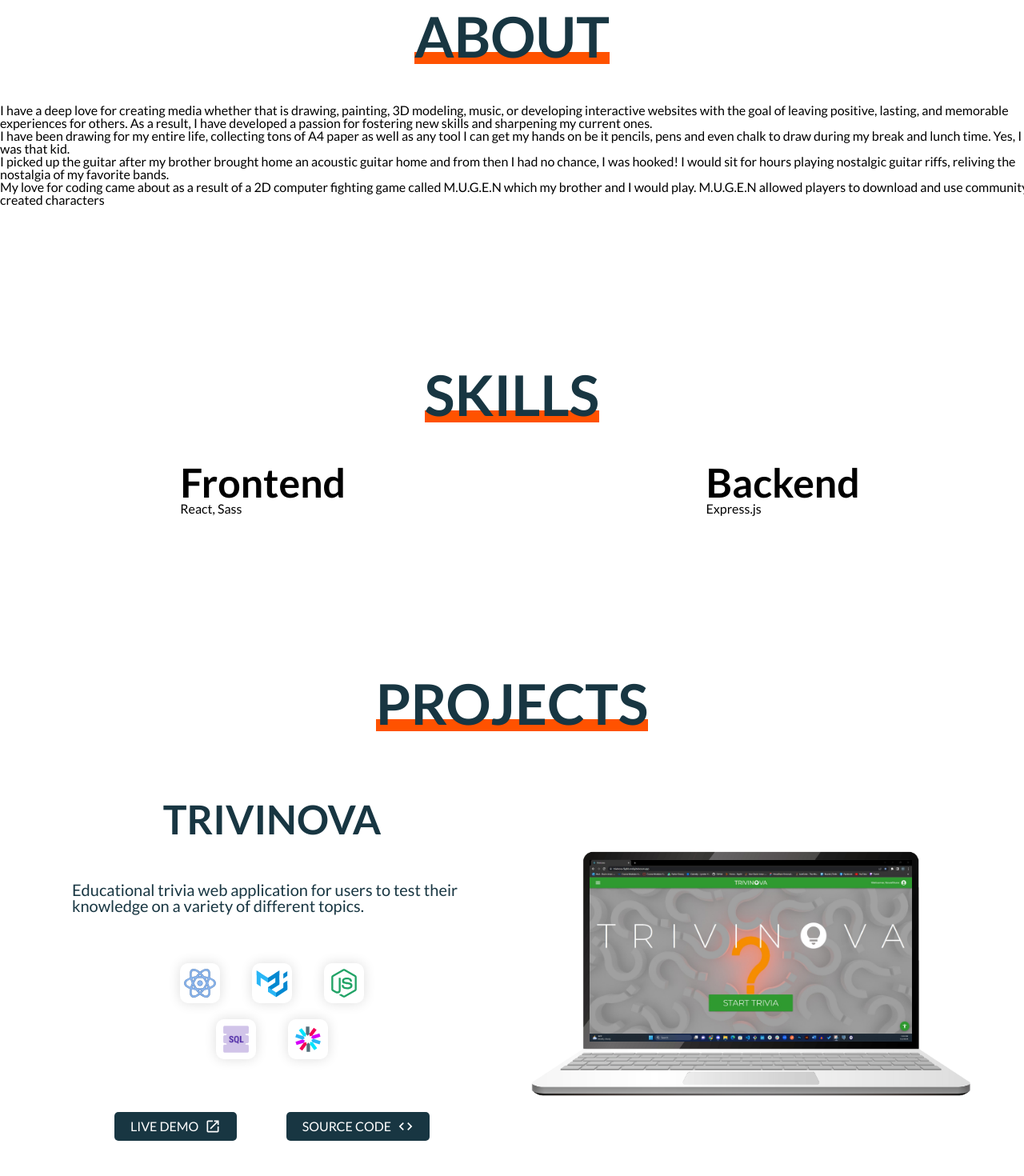
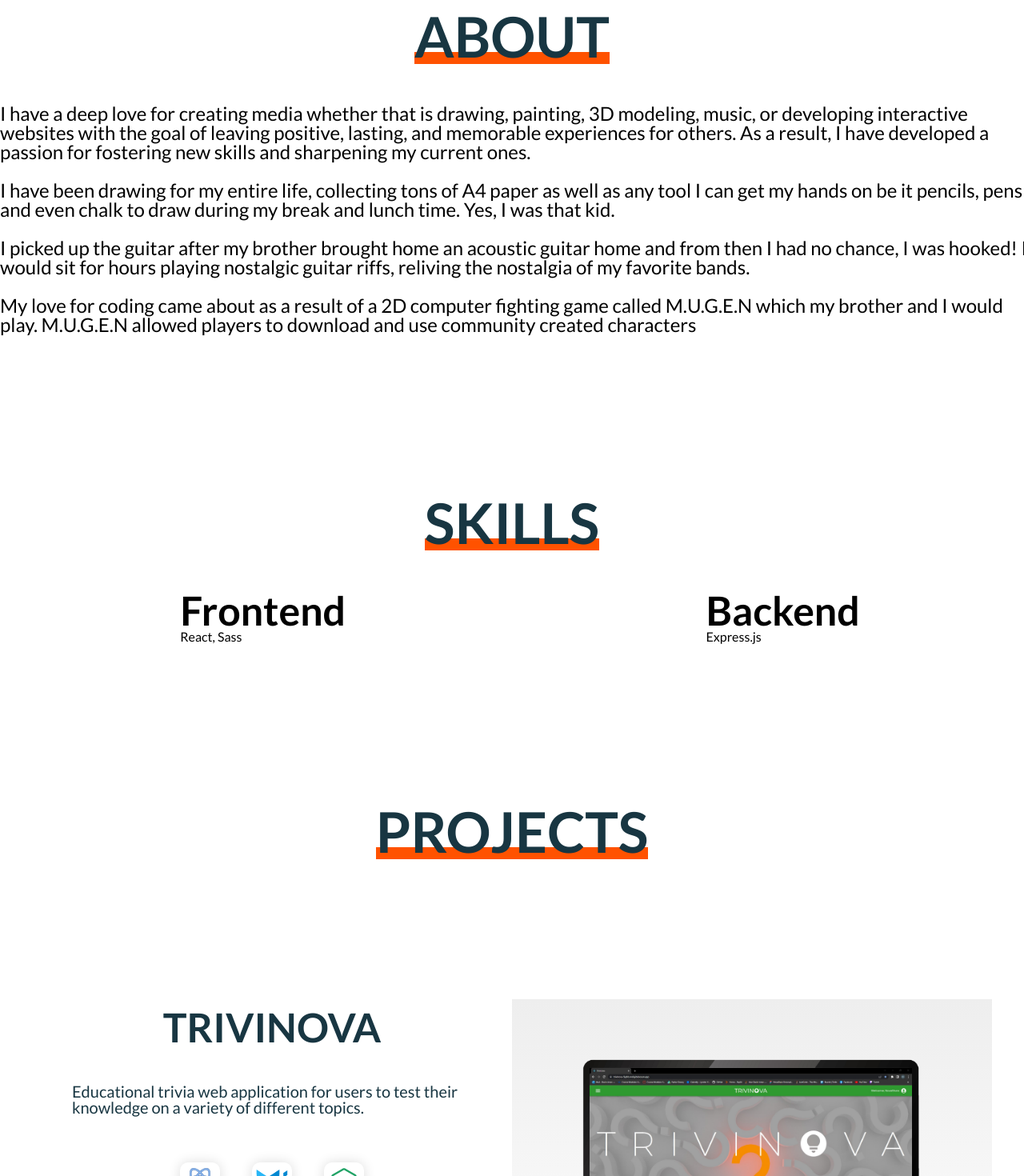
Before and after one commit to NovaSharx/Portfolio-Website, a React (Create React App) app: page /#/ in a window 1280 px wide. Shown: the part 940-2410 px from the top of the page at 80% size. Built offline with nearby package versions, Linux system fonts and the light colour scheme.

Commit message:
Added new hero intro. Added spacing and a bigger font to the about section. Tech stack icons now show their name when hovered.

```diff
--- a/src/components/Home/About.tsx
+++ b/src/components/Home/About.tsx
@@ -10,21 +10,21 @@ const About: FC = (): ReactElement => {
             <div className='main-section-content'>
 
                 <div id='about-container'>
-                    <p>
+                    <div>
                         I have a deep love for creating media whether that is drawing, painting, 3D modeling, music, or developing interactive websites with the goal of leaving positive, lasting, and memorable experiences for others. As a result, I have developed a passion for fostering new skills and sharpening my current ones.
-                    </p>
-
-                    <p>
+                    </div>
+                    <br />
+                    <div>
                         I have been drawing for my entire life, collecting tons of A4 paper as well as any tool I can get my hands on be it pencils, pens and even chalk to draw during my break and lunch time. Yes, I was that kid.
-                    </p>
-
-                    <p>
+                    </div>
+                    <br />
+                    <div>
                         I picked up the guitar after my brother brought home an acoustic guitar home and from then I had no chance, I was hooked! I would sit for hours playing nostalgic guitar riffs, reliving the nostalgia of my favorite bands.
-                    </p>
-
-                    <p>
+                    </div>
+                    <br />
+                    <div>
                         My love for coding came about as a result of a 2D computer fighting game called M.U.G.E.N which my brother and I would play. M.U.G.E.N allowed players to download and use community created characters
-                    </p>
+                    </div>
                 </div>
 
             </div>
--- a/src/components/Home/HeroSection.tsx
+++ b/src/components/Home/HeroSection.tsx
@@ -18,8 +18,8 @@ const HeroSection: FC = (): ReactElement => {
         <div id='hero-section-container'>
 
             <div id='hero-section-content'>
-                <h1>Hello there, I'm<span id='greeting'>&nbsp;Davin Jones</span></h1>
-                <h6 id='intro'>Software developer with a passion for learning and creativity.</h6>
+                <h1>Hello, my name is<span id='greeting'>&nbsp;Davin Jones</span></h1>
+                <h6 id='intro'>I create functional web applications in the pursuit of exceptional user experience, convenience and productivity.</h6>
             </div>
 
             <div id='grid'>
--- a/src/components/Home/Projects.tsx
+++ b/src/components/Home/Projects.tsx
@@ -120,7 +120,9 @@ const Projects: FC = (): ReactElement => {
                                         <div className='project-tech-stack'>
                                             {project.techStack.map((tech, idx) => {
                                                 return (
-                                                    <div key={idx} className='tech-stack-item' style={{ backgroundImage: `url(${tech.icon})` }} />
+                                                    <div key={idx} className='tech-stack-item' style={{ backgroundImage: `url(${tech.icon})` }}>
+                                                        <div className='tech-stack-popup'>{tech.name}</div>
+                                                    </div>
                                                 )
                                             })}
                                         </div>
--- a/src/stylesheets/css/main.css
+++ b/src/stylesheets/css/main.css
@@ -305,7 +305,6 @@ h6 {
 .main-section .main-section-title {
   display: flex;
   flex-direction: column;
-  justify-content: center;
   align-items: center;
 }
 .main-section .main-section-title h2 {
@@ -320,6 +319,7 @@ h6 {
   justify-content: center;
 }
 #project-container .project-content {
+  margin-top: 100px;
   padding: 25px;
   width: 13 0px;
   height: 500px;
@@ -327,6 +327,7 @@ h6 {
 }
 #project-container .project-content .project-image {
   width: 600px;
+  background: linear-gradient(#eee 0%, rgba(0, 0, 0, 0) 100%);
 }
 #project-container .project-content .project-image .laptop-image {
   width: inherit;
@@ -361,7 +362,7 @@ h6 {
   justify-content: center;
 }
 #project-container .project-content .project-info .project-tech-stack .tech-stack-item {
-  margin: 10px 20px;
+  margin: 15px 20px;
   width: 50px;
   height: 50px;
   background-size: 80%;
@@ -371,8 +372,21 @@ h6 {
   box-shadow: 0px 0px 15px 0px #ddd;
   transition: 0.2s ease-out;
 }
+#project-container .project-content .project-info .project-tech-stack .tech-stack-item .tech-stack-popup {
+  opacity: 0;
+  position: relative;
+  bottom: 18px;
+  white-space: nowrap;
+  display: flex;
+  justify-content: center;
+  font-weight: 600;
+  transition: 1s;
+}
 #project-container .project-content .project-info .project-tech-stack .tech-stack-item:hover {
   transform: scale(1.1);
+}
+#project-container .project-content .project-info .project-tech-stack .tech-stack-item:hover .tech-stack-popup {
+  opacity: 1;
 }
 #project-container .project-content .project-info .project-button-prompts {
   width: 400px;
@@ -383,6 +397,7 @@ h6 {
 #about-container {
   margin: 0px auto;
   width: 1300px;
+  font-size: 24px;
 }
 
 #skills-container {
@@ -395,14 +410,19 @@ h6 {
 .contained-button {
   display: inline-block;
   border-radius: 5px;
-  padding: 8px 20px;
+  padding: 10px 20px;
   margin: 3px;
+  box-shadow: 0px 2px 5px 0px rgba(0, 0, 0, 0.5);
   background-color: #183642;
   color: #fff;
+  transition: background-color 0.5s;
 }
 .contained-button:hover {
   cursor: pointer;
-  transform: scale(0.95);
+  box-shadow: none;
+  background-color: #2c647a;
+  color: #fff;
+  transform: scale(0.98);
 }
 
 .contained-button div {
--- a/src/stylesheets/scss/abstracts/_variables.scss
+++ b/src/stylesheets/scss/abstracts/_variables.scss
@@ -1,4 +1,4 @@
-$font-stack: 'Lato', 'Trebuchet MS', Arial, sans-serif;
+$font-stack: 'Lato', 'Trebuchet MS', Arial, sans-serif; // Fonts: Montserrat, Gruppo, Carter One, Fugaz One, Monoton, Bungee Shade;
 
 $primary-color: #183642;
 $secondary-color: #ff5200;
--- a/src/stylesheets/scss/layout/_about-container.scss
+++ b/src/stylesheets/scss/layout/_about-container.scss
@@ -1,4 +1,5 @@
 #about-container {
     margin: 0px auto;
     width: 1300px;
+    font-size: 24px;
 }
--- a/src/stylesheets/scss/layout/_main-section.scss
+++ b/src/stylesheets/scss/layout/_main-section.scss
@@ -8,7 +8,6 @@
     .main-section-title {
         display: flex;
         flex-direction: column;
-        justify-content: center;
         align-items: center;
 
         h2 {
--- a/src/stylesheets/scss/layout/_project-container.scss
+++ b/src/stylesheets/scss/layout/_project-container.scss
@@ -4,6 +4,7 @@
     justify-content: center;
 
     .project-content {
+        margin-top: 100px;
         padding: 25px;
         width: 13 00px;
         height: 500px;
@@ -12,7 +13,7 @@
 
         .project-image {
             width: 600px;
-            // background: linear-gradient($secondary-color 0%, rgba(0, 0, 0, 0) 100%);
+            background: linear-gradient($secondary-background-color 0%, rgba(0, 0, 0, 0) 100%);
 
             .laptop-image {
                 width: inherit;
@@ -51,7 +52,7 @@
                 justify-content: center;
 
                 .tech-stack-item {
-                    margin: 10px 20px;
+                    margin: 15px 20px;
                     width: 50px;
                     height: 50px;
                     background-size: 80%;
@@ -61,8 +62,23 @@
                     box-shadow: 0px 0px 15px 0px #ddd;
                     transition: 0.2s ease-out;
 
+                    .tech-stack-popup {
+                        opacity: 0;
+                        position: relative;
+                        bottom: 18px;
+                        white-space: nowrap;
+                        display: flex;
+                        justify-content: center;
+                        font-weight: 600;
+                        transition: 1s;
+                    }
+
                     &:hover {
                         transform: scale(1.1);
+
+                        .tech-stack-popup {
+                            opacity: 1;
+                        }
                     }
                 }
             }
```
Also changed, not shown: src/stylesheets/scss/components/_button.scss (+6 -3 lines), 1 other file (tests, documents, lock files or other folders).
